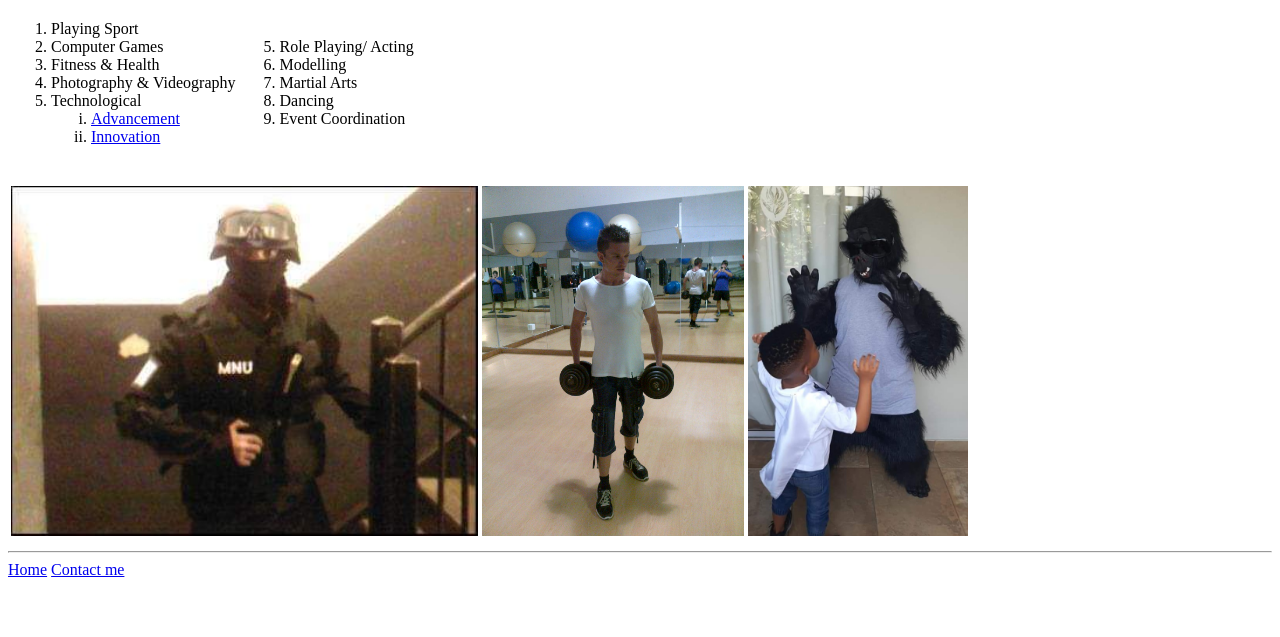
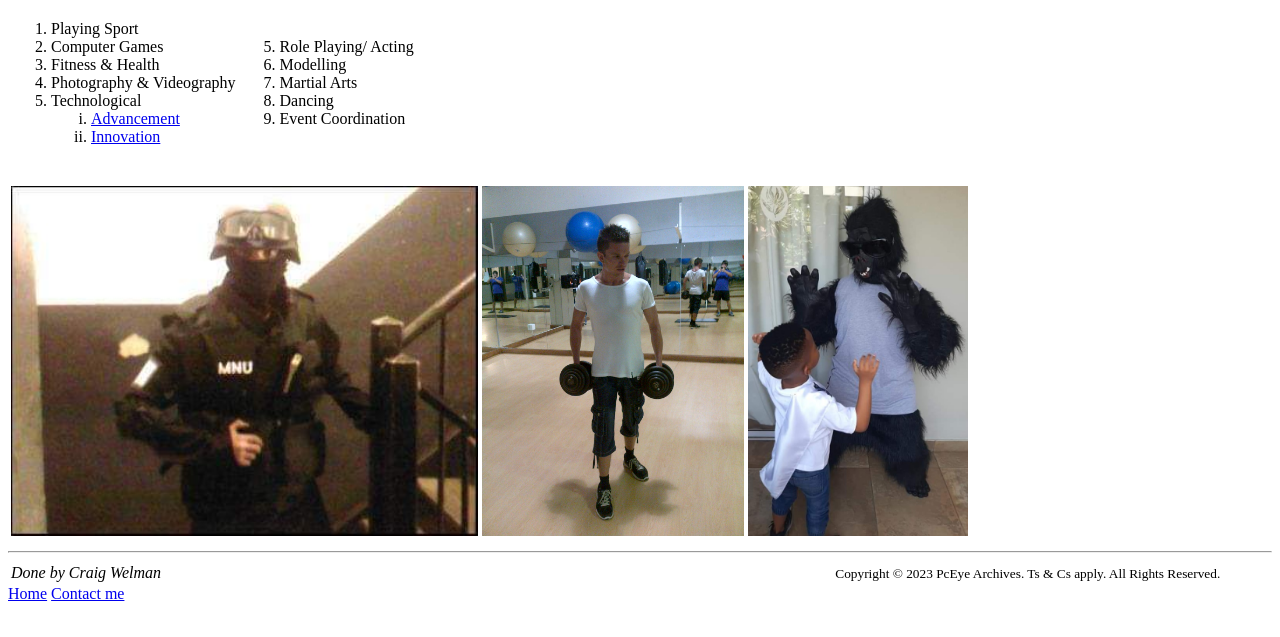
Before and after one commit to PlayStarX/Html-Portfolio, a plain HTML site: page about.html in a window 1280 px wide. Shown: the part 79-716 px from the top of the page. Drawn offline with Linux system fonts and the light colour scheme.

Commit message:
Update about.html
Edited footer element

```diff
--- a/about.html
+++ b/about.html
@@ -51,7 +51,19 @@
       </tbody>
     </table>
     <hr />
+    </body>
+  <footer>
+    <table>
+      <tr>
+        <td width="68%"><address>Done by Craig Welman</address></td>
+        <td>
+            <small>
+              Copyright © 2023 PcEye Archives. Ts & Cs apply. All Rights Reserved.
+            </small>
+      </td>
+      </tr>
+    </table>
     <a href="./index.html">Home</a>
     <a href="./contact.html">Contact me</a>
-  </body>
+  </footer>
 </html>
```
